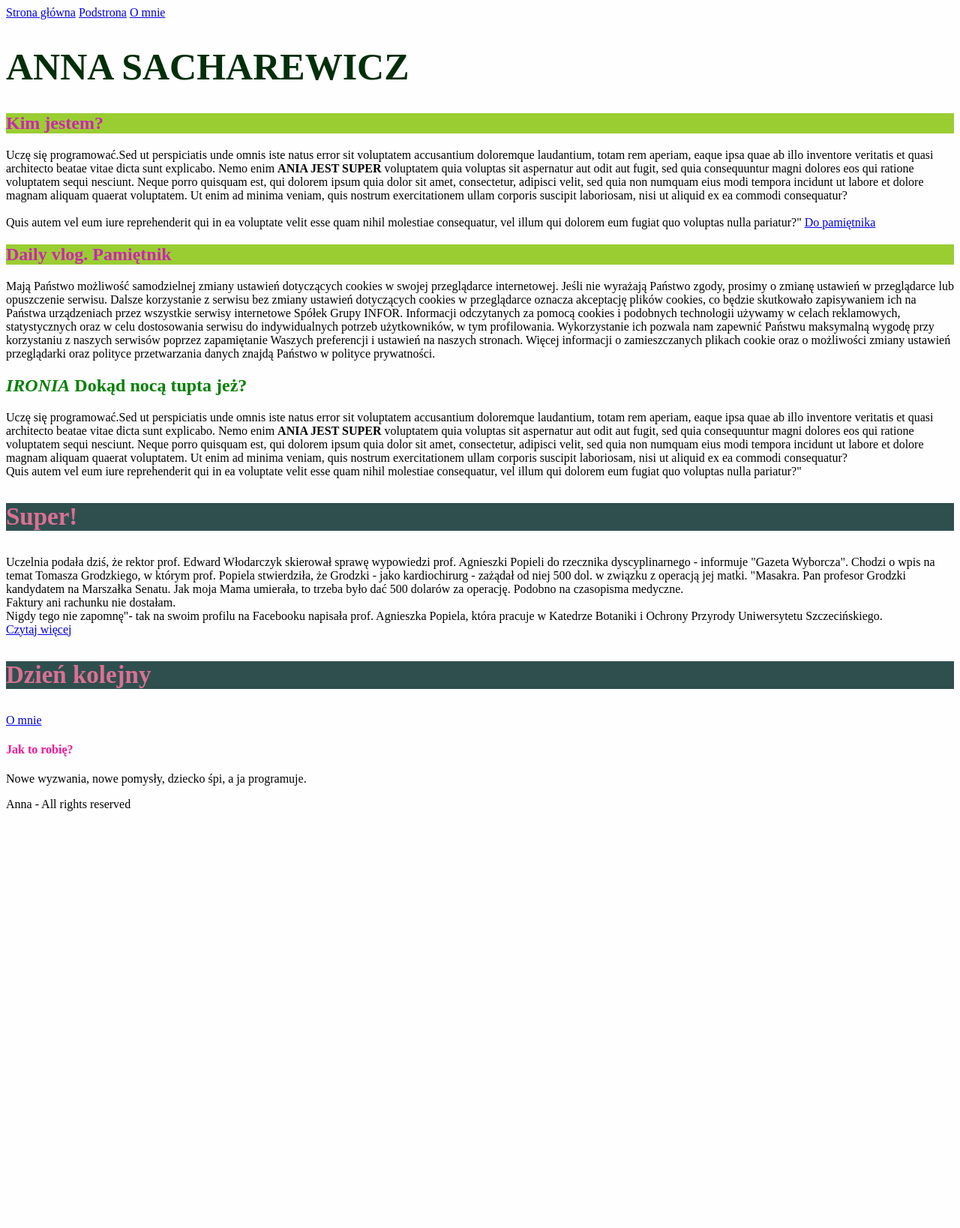
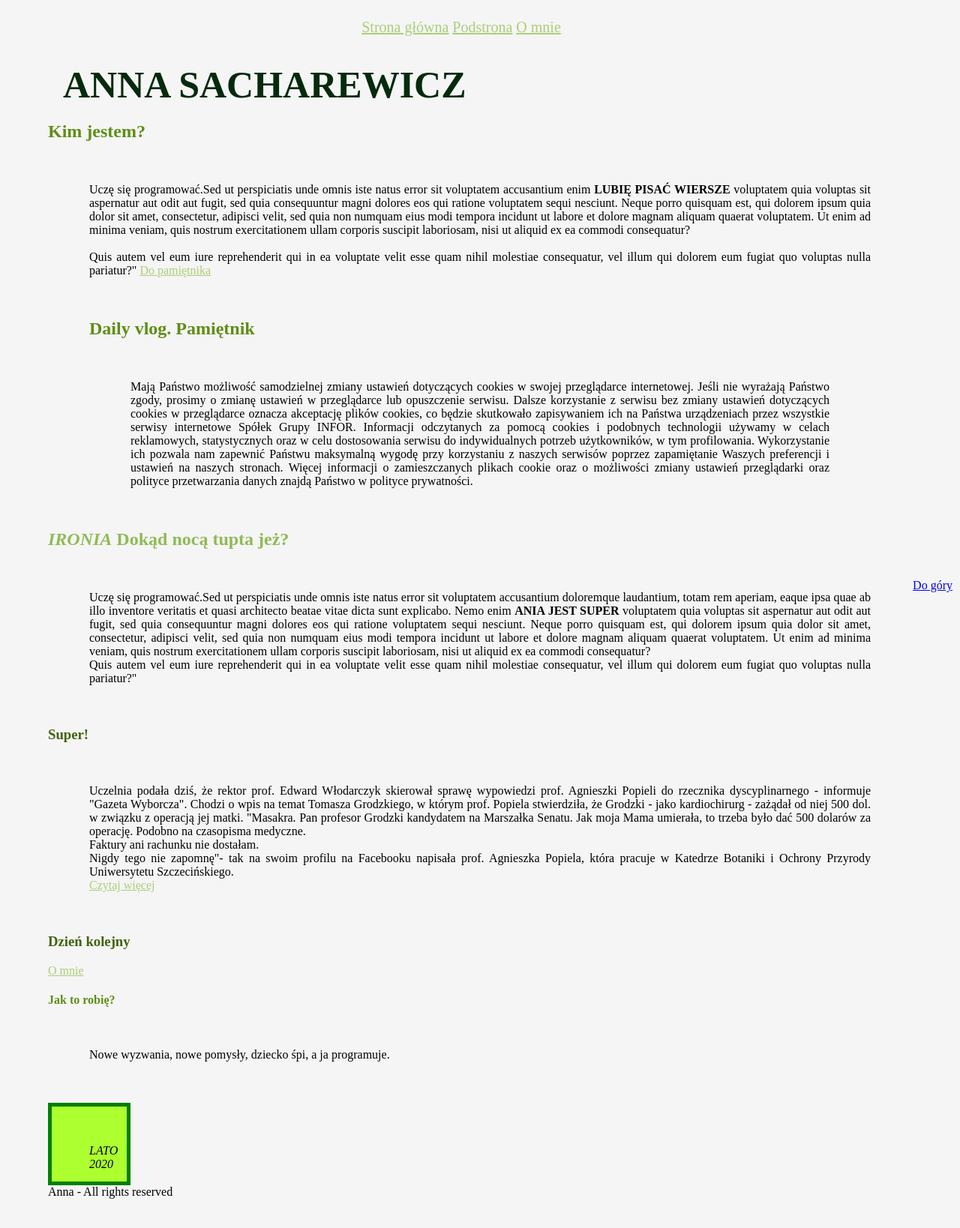
Before and after one commit to annasacharewicz94/homepage, a plain HTML site: page index.html in a window 1280 px wide. Shown: the whole page at 75% size. Before the commit the page ends 1090 px from the top, so only its background shows below. Drawn offline with Linux system fonts and the light colour scheme.

Commit message:
dalsze stylowanie i poprawki

```diff
--- a/index.html
+++ b/index.html
@@ -10,10 +10,10 @@
 </head>
 
 <body>
-    <header>
-        <a href="index.html">Strona główna</a>
-        <a href="podstona.html">Podstrona</a>
-        <a href="aboutme.html">O mnie</a>
+    <header id="top" class="navigation">
+            <a class="link" href="index.html">Strona główna</a>
+            <a class="link" href="podstona.html">Podstrona</a>
+            <a class="link" href="aboutme.html">O mnie</a>
 
     </header>
     <main>
@@ -22,14 +22,13 @@
                 ANNA SACHAREWICZ
             </h1>
         </header>
-        <section>
+        <section class= "about">
             <h2 class="sectionHeader">
                 Kim jestem?
             </h2>
-            <p>Uczę się programować.Sed ut perspiciatis unde omnis iste natus error sit voluptatem accusantium
-                doloremque laudantium, totam rem aperiam, eaque ipsa quae ab illo inventore veritatis et quasi
-                architecto beatae vitae dicta sunt explicabo. Nemo
-                enim <b>ANIA JEST SUPER</b> voluptatem quia voluptas sit aspernatur aut odit aut fugit, sed quia
+
+            <p class= "paragraph">Uczę się programować.Sed ut perspiciatis unde omnis iste natus error sit voluptatem accusantium
+                enim <b>LUBIĘ PISAĆ WIERSZE</b> voluptatem quia voluptas sit aspernatur aut odit aut fugit, sed quia
                 consequuntur magni dolores eos qui ratione voluptatem sequi nesciunt. Neque porro quisquam est, qui
                 dolorem ipsum quia dolor sit amet, consectetur, adipisci
                 velit, sed quia non numquam eius modi tempora incidunt ut labore et dolore magnam aliquam quaerat
@@ -37,15 +36,15 @@
                 nisi ut aliquid ex ea commodi consequatur?
                 <br><br>Quis autem vel eum iure reprehenderit qui in ea voluptate velit esse quam nihil molestiae
                 consequatur, vel illum qui dolorem eum fugiat quo voluptas nulla pariatur?"
-                <a href="#pamiętnik">Do pamiętnika</a>
+                <a class="link" href="#pamiętnik">Do pamiętnika</a>
             </p>
         </section>
 
-        <section id="#pamiętnik">
+        <section class= "paragraph" id="#pamiętnik">
             <h2 class="sectionHeader">
                 Daily vlog. Pamiętnik
             </h2>
-            <p>
+            <p class= "paragraph">
                 Mają Państwo możliwość samodzielnej zmiany ustawień dotyczących cookies w swojej przeglądarce
                 internetowej. Jeśli nie wyrażają Państwo zgody, prosimy o zmianę ustawień w przeglądarce lub opuszczenie
                 serwisu.
@@ -64,7 +63,7 @@
         <h2 class="diaryHeader">
             <i>IRONIA</i> Dokąd nocą tupta jeż?
         </h2>
-        <p>Uczę się programować.Sed ut perspiciatis unde omnis iste natus error sit voluptatem accusantium doloremque
+        <p class= "paragraph">Uczę się programować.Sed ut perspiciatis unde omnis iste natus error sit voluptatem accusantium doloremque
             laudantium, totam rem aperiam, eaque ipsa quae ab illo inventore veritatis et quasi architecto beatae vitae
             dicta sunt explicabo. Nemo
             enim <b>ANIA JEST SUPER</b> voluptatem quia voluptas sit aspernatur aut odit aut fugit, sed quia
@@ -76,7 +75,7 @@
             <br>Quis autem vel eum iure reprehenderit qui in ea voluptate velit esse quam nihil molestiae consequatur,
             vel illum qui dolorem eum fugiat quo voluptas nulla pariatur?"</p>
         <h3 class="infoHeader">Super!</h3>
-        <p>Uczelnia podała dziś, że rektor prof. Edward Włodarczyk skierował sprawę wypowiedzi prof. Agnieszki Popieli
+        <p class= "paragraph">Uczelnia podała dziś, że rektor prof. Edward Włodarczyk skierował sprawę wypowiedzi prof. Agnieszki Popieli
             do rzecznika dyscyplinarnego - informuje "Gazeta Wyborcza". Chodzi o wpis na temat Tomasza Grodzkiego, w
             którym prof. Popiela stwierdziła, że Grodzki - jako kardiochirurg - zażądał od niej 500 dol. w związku z
             operacją jej matki.
@@ -85,22 +84,26 @@
             Faktury ani rachunku nie dostałam.<br> Nigdy tego nie zapomnę"- tak na swoim profilu na Facebooku napisała
             prof. Agnieszka Popiela, która pracuje w Katedrze Botaniki i Ochrony Przyrody Uniwersytetu
             Szczecińskiego.<br>
-            <a href="podstona.html">Czytaj więcej</a>
+            <a class="link" href="podstona.html">Czytaj więcej</a>
         </p>
         <h3 class="infoHeader">
             Dzień kolejny
         </h3>
-        <a href="aboutme.html">O mnie</a>
+        <a class="link" href="aboutme.html">O mnie</a>
 
         <h4 class="extraHeader">
             Jak to robię?
         </h4>
-        <p>
+        <p class= "paragraph">
             Nowe wyzwania, nowe pomysły, dziecko śpi, a ja programuje.
         </p>
+        <div class="box">
+            LATO 2020
+           </div>
     </main>
     <footer>
         Anna - All rights reserved
+        <a href="#top" class="top">Do góry</a>
     </footer>
     <script src="main.js"></script>
 </body>
--- a/style.css
+++ b/style.css
@@ -1,30 +1,77 @@
 body {
-    background: #fefefe;
+    background: whitesmoke;
+    padding: 32px;
+    margin: 32px;
+
+
 }
 
 .mainHeader {
-    color: rgb(2, 47, 10);
+    color: rgb(5, 42, 12);
     font-size: 50px;
-}
-
-p {
-    color: black;
+    margin: 20px;
 }
 
 .sectionHeader {
-    color: #cf24b3;
-    background: yellowgreen;
+    color: #5E8E15;
+
 }
 .diaryHeader {
-    color: green;
+    color: #91BA55;
 }
 
 .infoHeader{
-    color: palevioletred;
-    background: darkslategray;
-    font-size: 33px;
+    color:#41630E
 }
 
-.extraHeader {
-    color: deeppink;
+.extraHeader{
+    color: #5E8E15;
 }
+
+.link {
+    color: rgb(171, 206, 120);
+}
+
+.paragraph{
+    text-align: center;
+    text-align: justify;
+    font-size: 16px;
+    margin: 55px;
+}
+
+
+
+.box {
+    height: 100px;
+    width: 100px;
+    padding: 50px;
+    border: 5px solid green;
+    background: greenyellow;
+    box-sizing: border-box;
+    font-style: italic;
+    position: static;
+    top: 15px;
+    right: 50%;
+    bottom: auto;
+    left: 10px;
+}
+
+.top {
+    position: fixed;
+    bottom: 10px;
+    right: 10px;
+    padding: 16px,16px;
+
+}
+.navigation {
+    position: fixed;
+    right: 25px;
+    top: 10px;
+    font-size: 20px;
+    box-sizing: border-box;
+    padding: 15px;
+    margin: 32, auto;
+    background: whitesmoke;
+    width: 100%;
+    text-align: center;
+}
```
Also changed, not shown: aboutme.html (+5 -4 lines), podstona.html (+63 -18 lines), Anna S..jpg (added).
